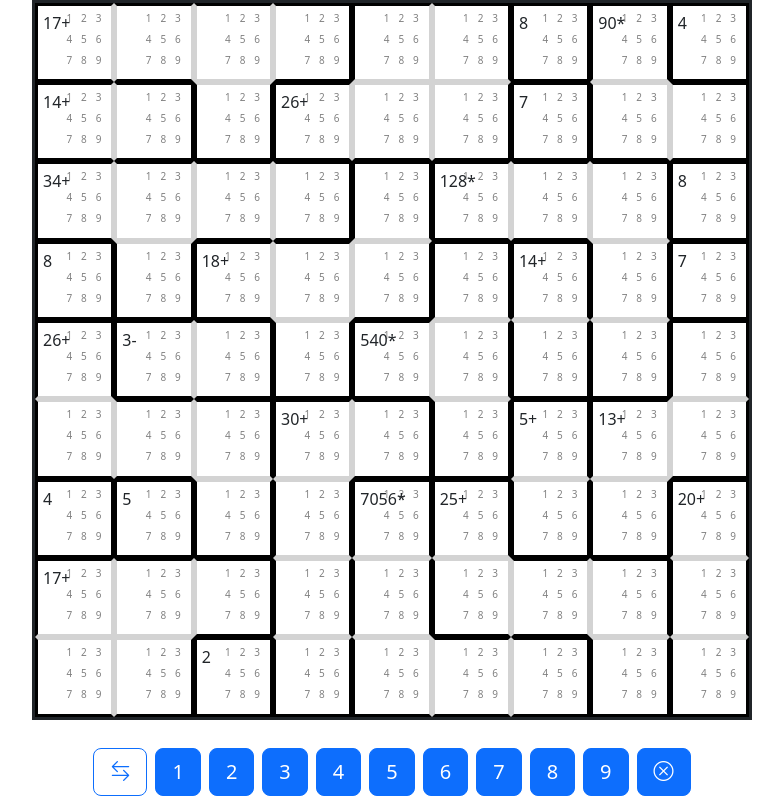
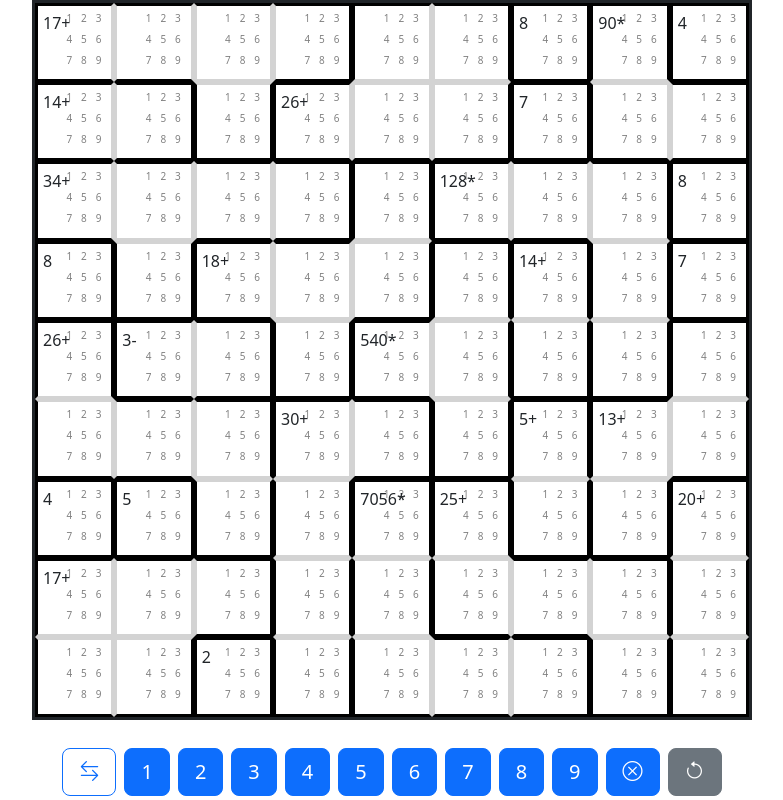
Before and after one commit to emmabateman/emmabateman.github.io, a Next.js app: page /mathdoku in a window 1280 px wide. Shown: the part 194-994 px from the top of the page, without its empty margins (248-1031 px from the left). Built offline with nearby package versions, Linux system fonts and the light colour scheme.

Commit message:
add undo button

```diff
--- a/app/mathdoku/components/controls.tsx
+++ b/app/mathdoku/components/controls.tsx
@@ -8,11 +8,13 @@ function Controls({
   numberPress,
   inputMode,
   toggleInputMode,
+  undo,
 }: {
   config: Config;
   numberPress: (n: number) => void;
   inputMode: "final" | "possible";
   toggleInputMode: () => void;
+  undo: () => void;
 }) {
   return (
     <div className="mt-4 flex-row">
@@ -51,6 +53,14 @@ function Controls({
       >
         <i className="bi bi-x-circle" />
       </button>
+      <button
+        className={`btn btn-lg m-1 btn-secondary`}
+        onClick={undo}
+        title="Undo"
+        aria-label="Undo"
+      >
+        <i className="bi bi-arrow-counterclockwise" />
+      </button>
     </div>
   );
 }
--- a/app/mathdoku/page.tsx
+++ b/app/mathdoku/page.tsx
@@ -23,6 +23,8 @@ export default function Page() {
       .map(() => new Array(config.size).fill(null))
   );
 
+  const [history, setHistory] = useState<[number[][][], number[][]][]>([]);
+
   const [activeSquareId, setActiveSquareId] = useState<string>("");
   const [inputMode, setInputMode] = useState<"final" | "possible">("final"); //TODO: replace with enum
 
@@ -33,9 +35,8 @@ export default function Page() {
     setPuzzle(generatePuzzle(config.size));
   }, []);
 
-  console.log(puzzle);
-
   function numberPress(n: number) {
+    saveToHistory();
     if (activeSquareId) {
       let [x, y] = activeSquareId.split(",").map((x) => parseInt(x));
 
@@ -78,6 +79,24 @@ export default function Page() {
     }
   }
 
+  function saveToHistory() {
+    let possibleValuesCopy = possibleValues.map((x) => x.map((y) => y.map((z) => z)));
+    let finalValuesCopy = finalValues.map((x) => x.map((y)=> y));
+    let newHistory = history.slice();
+    newHistory.push([possibleValuesCopy, finalValuesCopy])
+    setHistory(newHistory);
+  }
+
+  function undo() {
+    if (history.length) {
+      let newHistory = history.slice();
+      let [newPossibleValues, newFinalValues] = newHistory.pop();
+      setHistory(newHistory);
+      setPossibleValues(newPossibleValues);
+      setFinalValues(newFinalValues);
+    }
+  }
+
   return (
     <div
       tabIndex={0}
@@ -104,6 +123,7 @@ export default function Page() {
         numberPress={numberPress}
         inputMode={inputMode}
         toggleInputMode={toggleInputMode}
+        undo={undo}
       />
     </div>
   );
```
